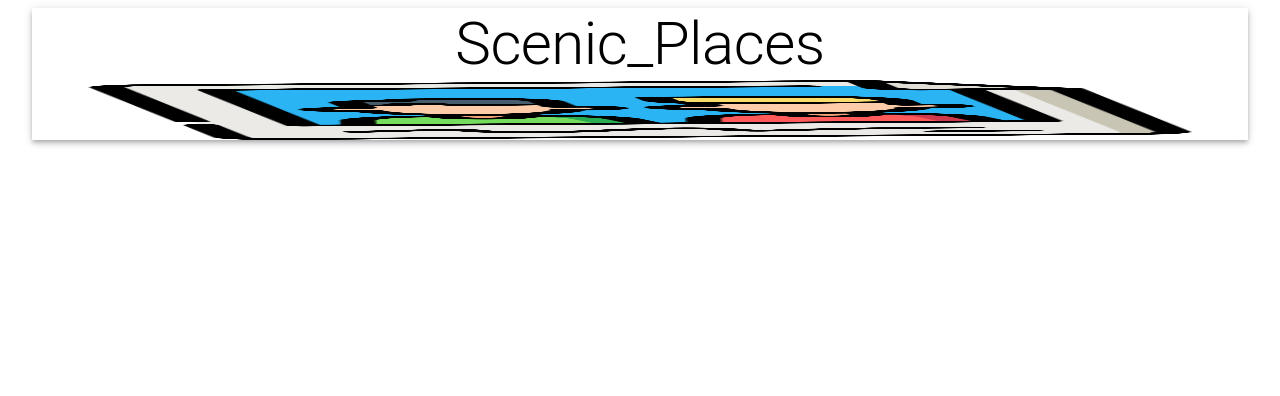
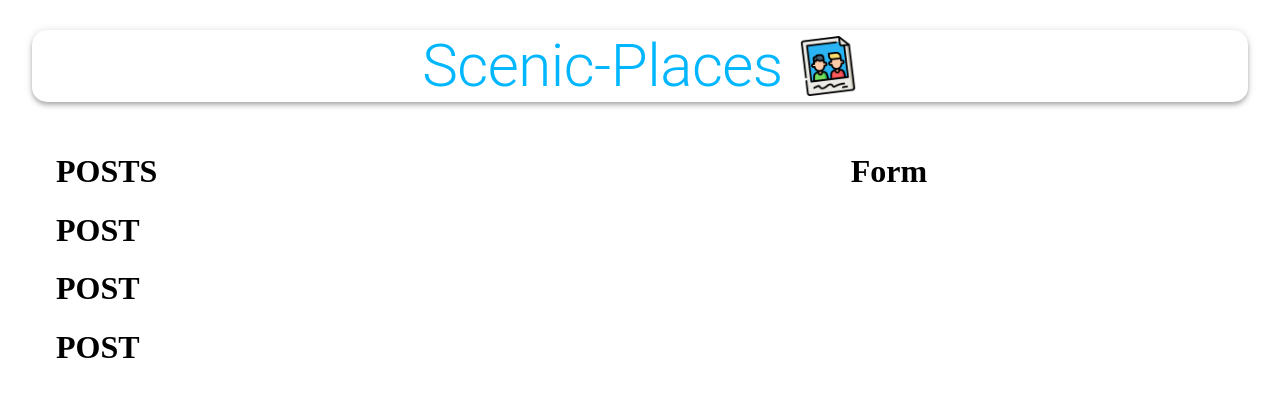
Before and after one commit to Hudu-H/Articles, a React (Create React App) app in the folder client/: page / in a window 1280 px wide. Shown: the top 396 px of the page. Built offline with nearby package versions, Linux system fonts and the light colour scheme.

Commit message:
create form

```diff
--- a/client/src/App.js
+++ b/client/src/App.js
@@ -1,13 +1,22 @@
 import { Container, AppBar, Typography, Grow, Grid } from "@material-ui/core";
+
+//internal imports
+import Posts from './components/Posts/Posts';
+import Form from './components/Form/Form';
 import scenic from "./images/scenic.png";
+import useStyles from './styles';
+
+
 const App = () => {
+const classes = useStyles();
+
   return (
     <Container maxWidth="lg">
-      <AppBar position="static" color="inherit">
-        <Typography variant="h2" align="center">
-          Scenic_Places
+      <AppBar className={classes.appBar} position="static" color="inherit">
+        <Typography className={classes.heading} variant="h2" align="center">
+          Scenic-Places
         </Typography>
-        <img src={scenic} alt="scenic_places" height="60" />
+        <img  className={classes.image} src={scenic} alt="scenic_places" height="60" />
       </AppBar>
       <Grow in>
         <Container>
@@ -18,10 +27,10 @@ const App = () => {
             spacing={3}
           >
             <Grid item xs={12} sm={7}>
-              {/* <Posts /> */}
+              <Posts />
             </Grid>
             <Grid item xs={12} sm={4}>
-              {/* <Form /> */}
+              <Form />
             </Grid>
           </Grid>
         </Container>
--- a/client/src/components/Form/Form.js
+++ b/client/src/components/Form/Form.js
@@ -0,0 +1,8 @@
+
+const Form = () => {
+    return (
+        <h1>Form</h1>
+    )
+}
+
+export default Form;
--- a/client/src/components/Posts/Post/Post.js
+++ b/client/src/components/Posts/Post/Post.js
@@ -0,0 +1,7 @@
+const Post = () => {
+    return (
+        <h1>POST</h1>
+    )
+}
+
+export default Post;
--- /dev/null
+++ b/client/src/components/Posts/Posts.js
@@ -0,0 +1,14 @@
+import Post from './Post/Post'
+
+const Posts = () => {
+  return (
+    <>
+      <h1>POSTS</h1>
+      <Post />
+      <Post />
+      <Post />
+    </>
+  );
+};
+
+export default Posts;
--- /dev/null
+++ b/client/src/styles.js
@@ -0,0 +1,18 @@
+import { makeStyles } from "@material-ui/core";
+
+export default makeStyles(() => ({
+  appBar: {
+    borderRadius: 15,
+    margin: "30px 0",
+    display: "flex",
+    flexDirection: "row",
+    justifyContent: "center",
+    alignItems: "center",
+  },
+  heading: {
+    color: "rgba(0,183,255, 1)",
+  },
+  image: {
+    marginLeft: "15px",
+  },
+}));
```
Also changed, not shown: client/src/components/Form/styles.js (+24 -0 lines), client/src/components/Posts/Post.js (deleted).
